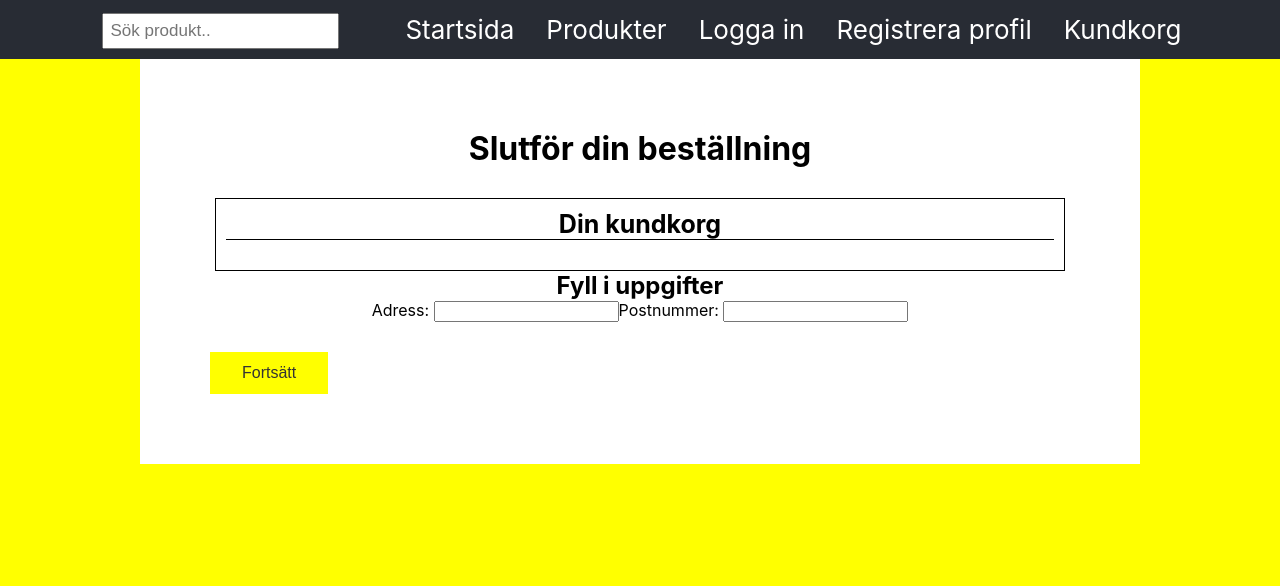
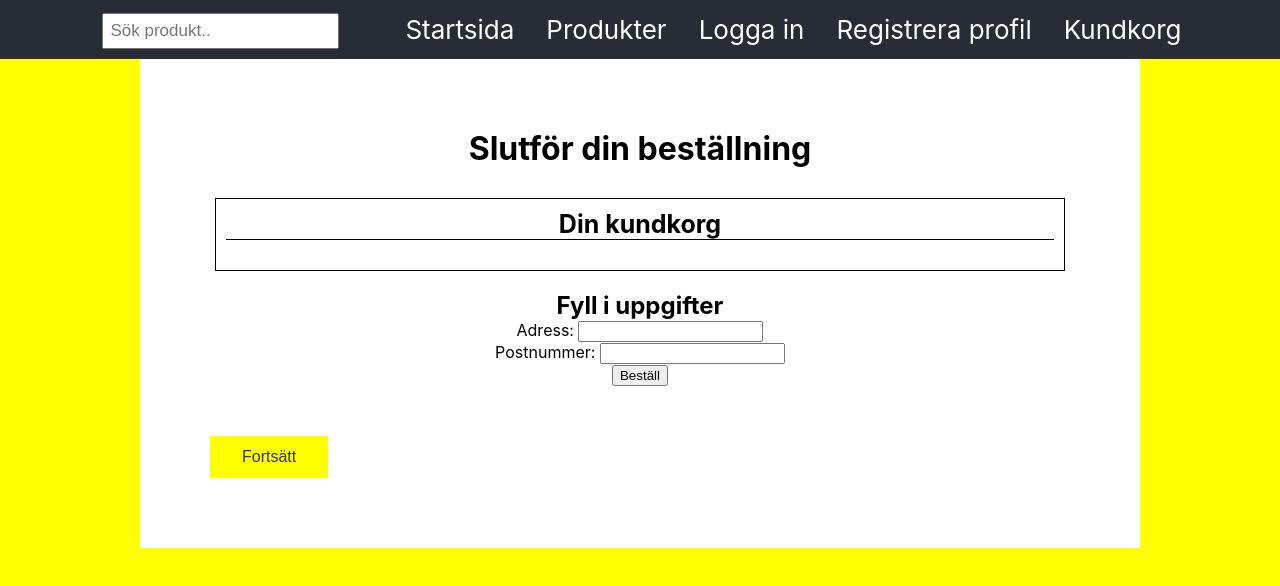
Before and after one commit to peterpanduro/d0018e-webb, a React (Create React App) app: page /cart in a window 1280 px wide. Shown: the top 586 px of the page. Built offline with nearby package versions, Linux system fonts and the light colour scheme.

Commit message:
orders okok

```diff
--- a/src/css/ShoppingCart.css
+++ b/src/css/ShoppingCart.css
@@ -69,3 +69,11 @@
     border: none;
     background-color: white;
 }
+
+.uppgifter {
+    display: flex;
+    flex-direction: column;
+    max-width: 300px;
+    margin: auto;
+    padding: 20px;
+}
--- a/src/functions/api.js
+++ b/src/functions/api.js
@@ -170,15 +170,16 @@ export const getOrders = (jwt, callback) => {
 }
 
 export const postOrder = (jwt, body, callback) => {
-    fetch(`${api_url}/cart`, {
+    fetch(`${api_url}/orders`, {
         method: 'POST',
         headers: {
             'Accept': 'application/json',
             'Content-Type': 'application/json',
-            'jwt': jwt,
-            'body': body
-        }
+            'jwt': jwt
+        },
+        body: body
     }).then(response => {
+        console.log({response});
         response.json().then(json => {
             callback(response.status, json)
         })
--- a/src/pages/ShoppingCart.js
+++ b/src/pages/ShoppingCart.js
@@ -1,12 +1,19 @@
-import React from 'react';
+import React, {useState} from 'react';
 import { useCart } from '../AppContext';
 import '../css/ShoppingCart.css';
+import {postOrder} from '../functions/api';
+import Cookies from 'js-cookie';
+
 
 
 
 export default function ShoppingCart() {
 
   const [cartState, cartDispatch] = useCart();
+  const [order, setOrder] = useState([]);
+  const [address, setAddress] = useState('');
+  const [zipCode, setZipCode] = useState('');
+
 
 
   const buyButtonPressed = e => {
@@ -43,6 +50,36 @@ export default function ShoppingCart() {
     cartDispatch({type: 'set', content: {name, id, numberOfItems}});
   }
 
+  const addOrder = (e) => {
+    e.preventDefault();
+    const items = cartState.cart.map(item=> {
+      const quantity = item.numberOfItems;
+      const product = item.id;
+      return {quantity, product}
+    })
+    const body = {address, zipCode, items}
+    const jsonbody = JSON.stringify(body);
+    postOrder(Cookies.get("jwt"), jsonbody, (status, data) =>{
+      if(status == 200) {
+        setAddress('');
+        setZipCode('');
+      } else {
+        alert('retard');
+        console.log(data);
+      }
+    })
+  }
+
+  const updateAddress = e => {
+    setAddress(e.target.value)
+  }
+
+  const updateZipCode = e => {
+    setZipCode(e.target.value)
+  }
+
+
+
   return (
     <div className="ShoppingCart">
       <h1>Slutför din beställning</h1>
@@ -61,9 +98,12 @@ export default function ShoppingCart() {
       </div>
       <div className = "uppgifter">
         <h2>Fyll i uppgifter</h2>
-          Adress: <input type = 'text'></input>
-          Postnummer: <input type = 'text'></input>
-        </div>
+        <form onSubmit = {addOrder}>
+          Adress: <input type="text" name="rating" value={address} onChange={updateAddress}></input>
+          Postnummer: <input type="text" name="rating" value={zipCode} onChange={updateZipCode}></input>
+          <button>Beställ</button>
+        </form>
+      </div>
       <button id ="buy" onClick={buyButtonPressed}>Fortsätt</button>
     </div>
   );
```
